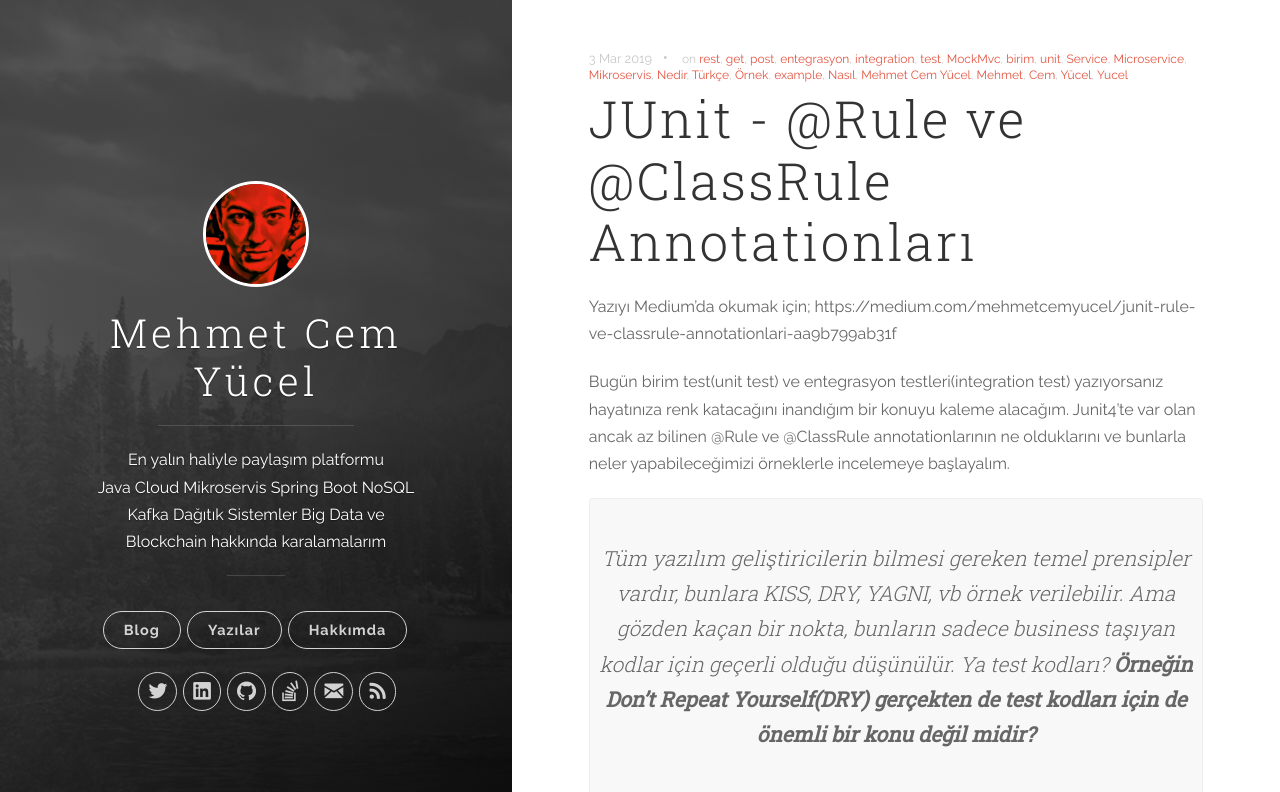
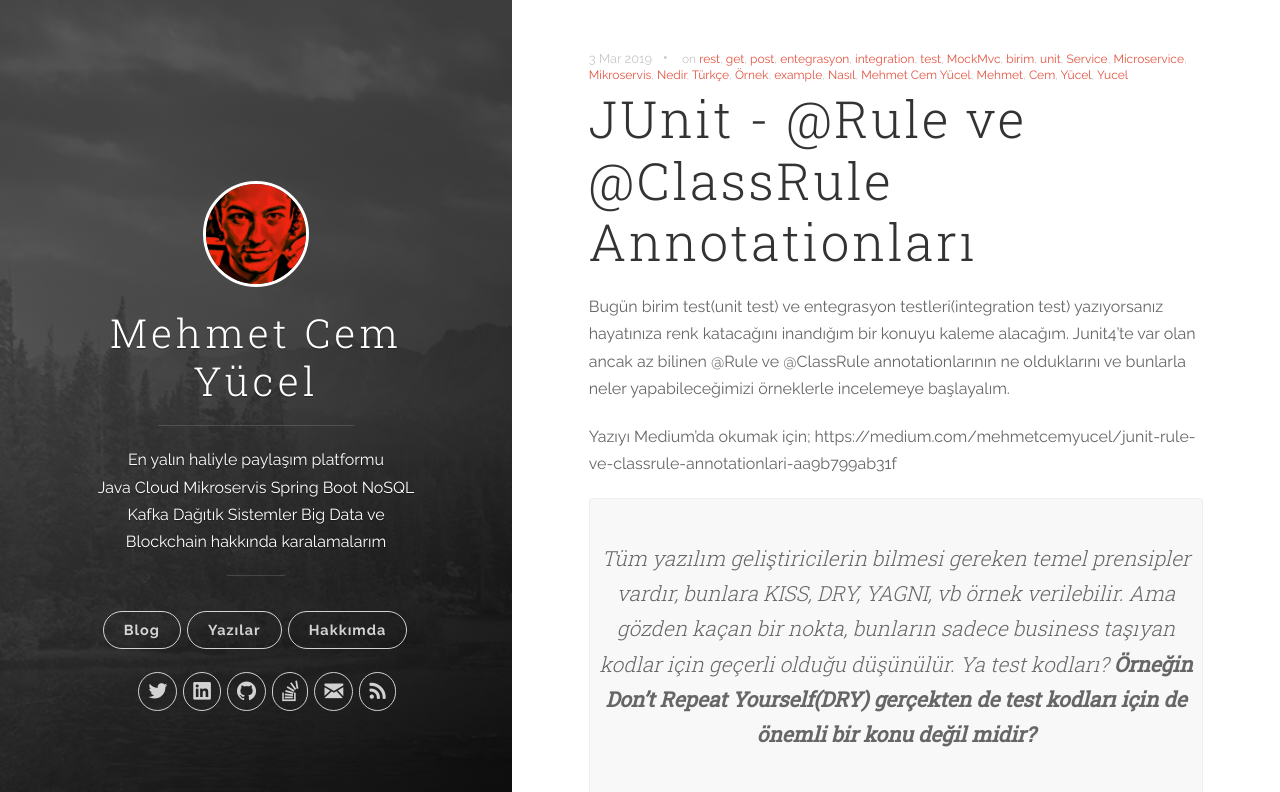
Before and after one commit to pozerank/pozerank.github.io, a Jekyll site: the page built from _posts/2019-03-25-JUnit-Rule-ve-ClassRule-Annotationlari.markdown, in a window 1280 px wide and 900 px high, cut to the strip 0-792 px from the top of the window. Built offline with Jekyll 4.4.1, drawn with Linux system fonts in a browser that asks for light colours; comment, search, counter and statistics services are not loaded.

```diff
--- a/_posts/2019-03-25-JUnit-Rule-ve-ClassRule-Annotationlari.markdown
+++ b/_posts/2019-03-25-JUnit-Rule-ve-ClassRule-Annotationlari.markdown
@@ -6,9 +6,9 @@ tags: [rest, get, post, entegrasyon, integration, test, MockMvc, birim, unit, Se
 image: https://cdn-images-1.medium.com/max/150/0*PI13arzqtcC-oXBh.jpg
 ---
 
+Bugün birim test(unit test) ve entegrasyon testleri(integration test) yazıyorsanız hayatınıza renk katacağını inandığım bir konuyu kaleme alacağım. Junit4'te var olan ancak az bilinen @Rule ve @ClassRule annotationlarının ne olduklarını ve bunlarla neler yapabileceğimizi örneklerle incelemeye başlayalım.
+
 Yazıyı Medium'da okumak için; https://medium.com/mehmetcemyucel/junit-rule-ve-classrule-annotationlari-aa9b799ab31f
-
-Bugün birim test(unit test) ve entegrasyon testleri(integration test) yazıyorsanız hayatınıza renk katacağını inandığım bir konuyu kaleme alacağım. Junit4'te var olan ancak az bilinen @Rule ve @ClassRule annotationlarının ne olduklarını ve bunlarla neler yapabileceğimizi örneklerle incelemeye başlayalım.
 
 > Tüm yazılım geliştiricilerin bilmesi gereken temel prensipler vardır, bunlara KISS, DRY, YAGNI, vb örnek verilebilir. Ama gözden kaçan bir nokta, bunların sadece business taşıyan kodlar için geçerli olduğu düşünülür. Ya test kodları? **Örneğin _Don’t Repeat Yourself_(DRY) gerçekten de test kodları için de önemli bir konu değil midir?**
 
```
